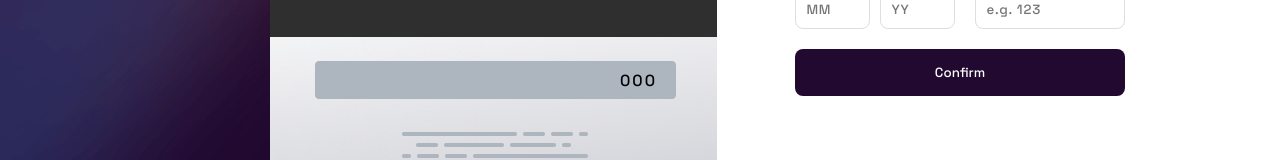
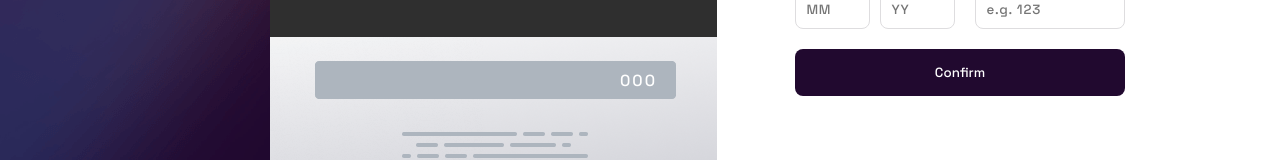
Before and after one commit to Capuccio/interactive-card, a Next.js app: page / in a window 1280 px wide. Shown: the part 450-610 px from the top of the page. Built offline with nearby package versions, Linux system fonts and the light colour scheme.

Commit message:
feat: font sizes adapted and color to cvc

```diff
--- a/src/app/components/CBack/CBack.styles.ts
+++ b/src/app/components/CBack/CBack.styles.ts
@@ -19,8 +19,14 @@ export const CBackContainer = styled.div`
 
 export const CBackCvc = styled.p`
 	position: absolute;
+	color: hsl(0, 0%, 100%);
 	right: 60px;
 	top: 50%;
 	transform: translateY(-60%);
 	letter-spacing: 0.125rem;
+
+	@media (max-width: 1024px) {
+		font-size: 0.60rem;
+		right: 32px;
+	}
 `
--- a/src/app/components/CFront/CFront.styles.ts
+++ b/src/app/components/CFront/CFront.styles.ts
@@ -56,7 +56,7 @@ export const CFrontBottom = styled.div`
 export const CFrontBottomNumbersContainer = styled.div`
 	font-size: 1.82rem;
 	@media (max-width: 1024px) {
-		font-size: 0.888rem;
+		font-size: 1.03rem;
 	}
 `
 
@@ -70,7 +70,7 @@ export const CFrontBottomInfo = styled.div`
 	letter-spacing: 2px;
 	font-size: 0.75rem;
 	@media (max-width: 1024px) {
-		font-size: 0.45rem;
+		font-size: 0.60rem;
 	}
 `
 
```
